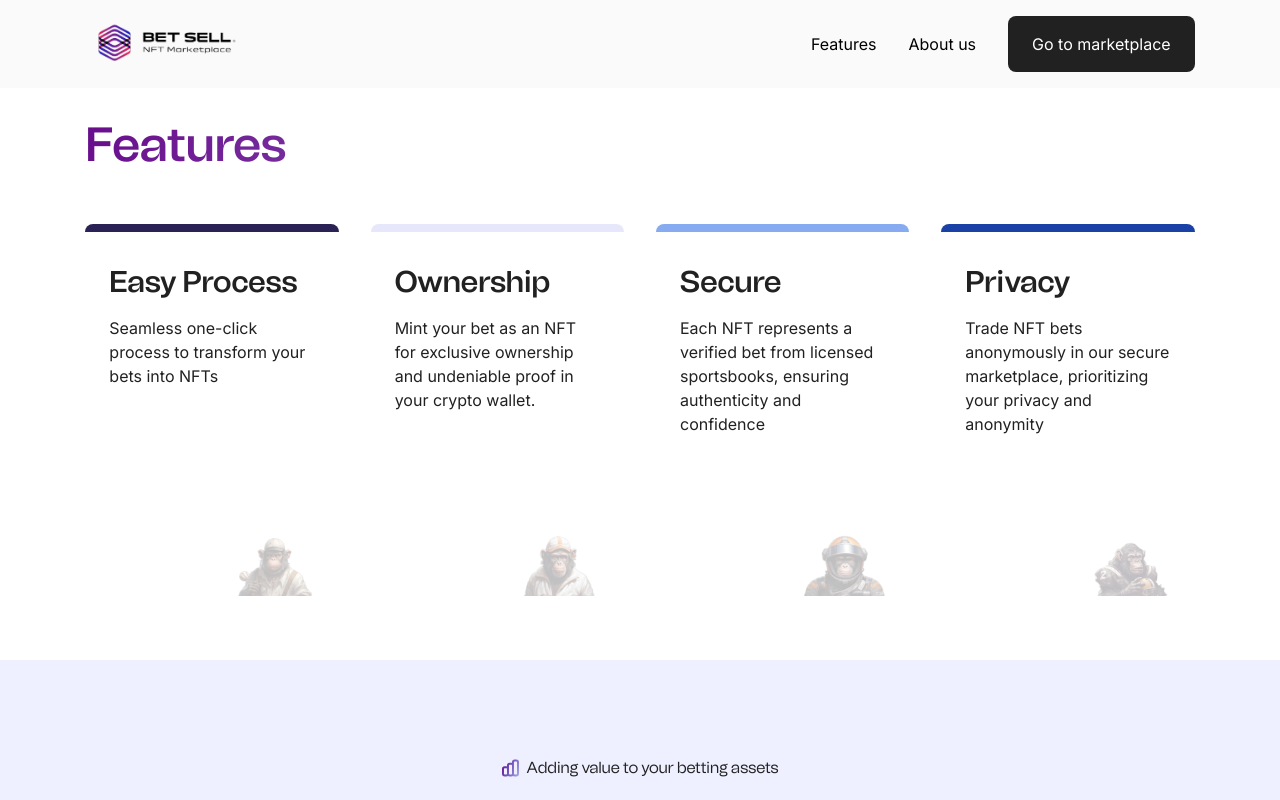
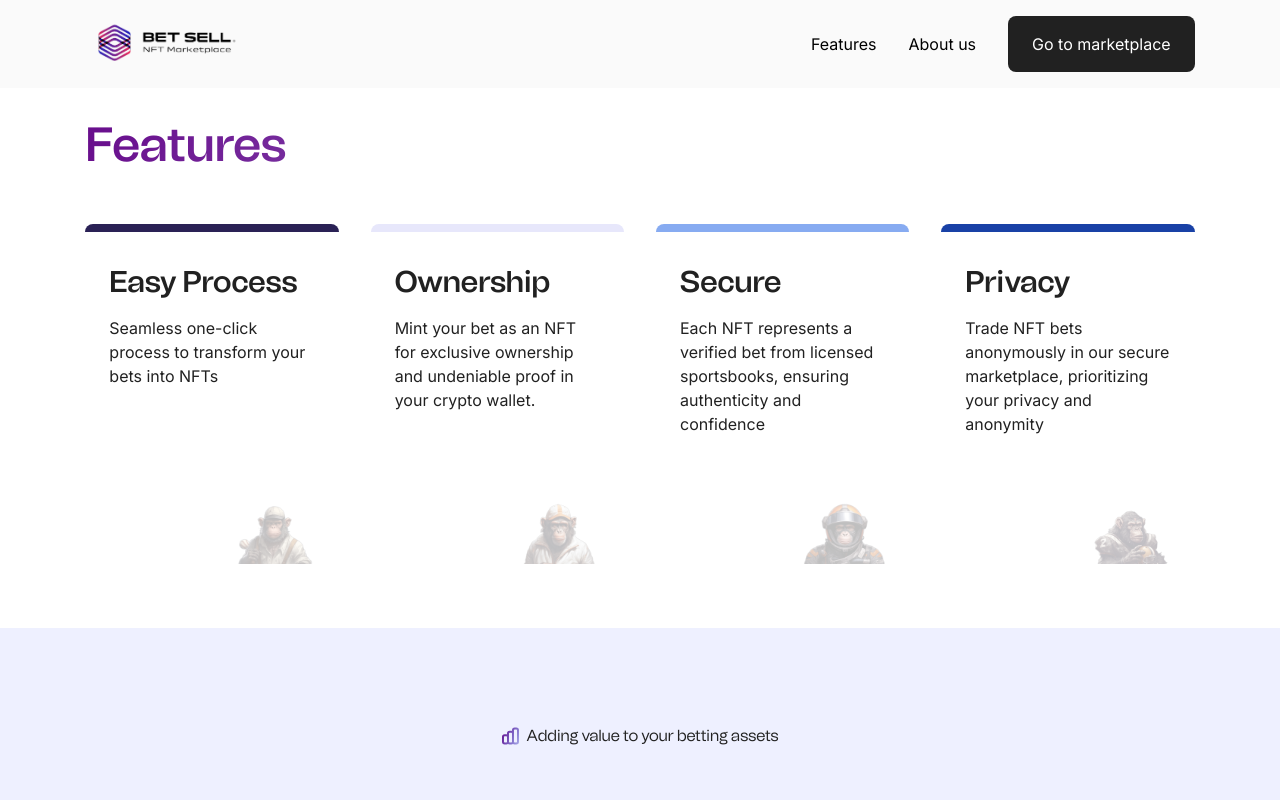
Before and after one commit to gitguti/bug-free-spoon, a Next.js app: page /features in a window 1280 px wide. Shown: the top 800 px of the page. Built offline with nearby package versions, Linux system fonts and the light colour scheme.

Commit message:
fixed card size

```diff
--- a/src/app/globals.css
+++ b/src/app/globals.css
@@ -90,7 +90,7 @@ background-clip: text;
   background-color: #FFF;
   height: 100%;
   min-height: 200px;
-  /* max-height: 340px; */
+  max-height: 340px;
 }
 .featuresCard::before {
   content: '';
```
Also changed, not shown: 1 other file (tests, documents, lock files or other folders).
